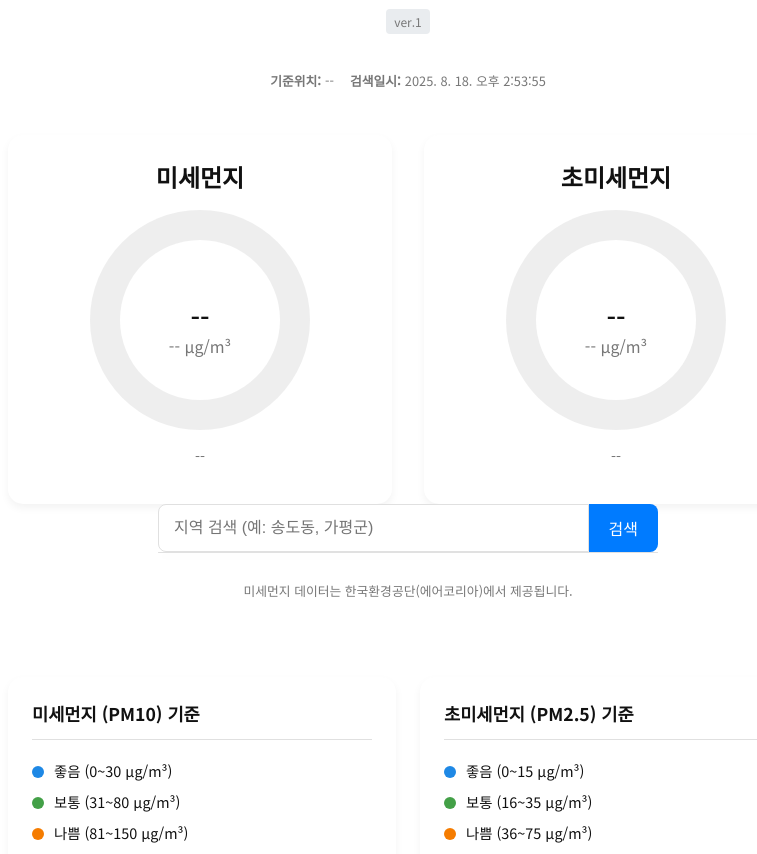
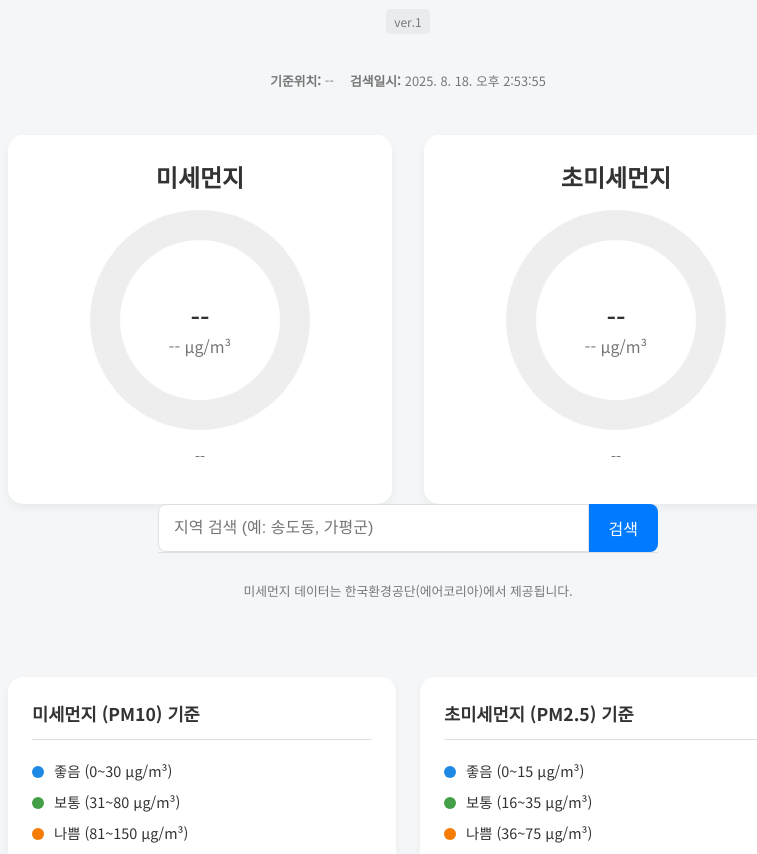
Before and after one commit to maenglion/hudadak-front, a plain HTML site: page index.html in a window 1280 px wide. Shown: the part 93-947 px from the top of the page, without its empty margins (232-989 px from the left). Drawn offline with Linux system fonts and the light colour scheme; a web font is replaced by a local one.

Commit message:
Update styles.css

```diff
--- a/styles.css
+++ b/styles.css
@@ -12,23 +12,35 @@
 @property --gauge-color { syntax: '<color>'; inherits: false; initial-value: #eee; }
 
 :root {
-  /* ※ 진짜 동작하는 속성 */
-  color-scheme: light;
-
-  /* 테마 변수 (디자인용) */
+  /* 라이트 모드 기본 색상 변수 */
   --background-color: #f4f6f8;
   --card-color: #ffffff;
-  --text-color: #333333;
-  --light-text-color: #777777;
+  --text-color: #333;
+  --light-text-color: #777;
   --border-color: #e0e0e0;
   --primary-color: #007bff;
   --shadow: 0 4px 8px rgba(0, 0, 0, 0.05);
+  --gauge-wheel-bg: #eee; /* 라이트 모드 게이지 배경색 */
+}
+
+/* 다크 모드 색상 변수 정의 */
+@media (prefers-color-scheme: dark) {
+  :root {
+    --background-color: #121212;
+    --card-color: #1e1e1e;
+    --text-color: #e0e0e0;
+    --light-text-color: #9e9e9e;
+    --border-color: #424242;
+    --primary-color: #4dabf7;
+    --shadow: 0 4px 8px rgba(0, 0, 0, 0.2);
+    --gauge-wheel-bg: #424242; /* 다크 모드 게이지 배경색 (연한 회색) */
+  }
 }
 
 body {
   font-family: 'Noto Sans KR', sans-serif;
-  background: #ffffff !important;
-  color: #111111 !important;
+  background-color: var(--background-color); /* 변수 사용으로 변경 */
+  color: var(--text-color); /* 변수 사용으로 변경 */
   margin: 0;
   padding: 20px;
   display: flex;
@@ -84,10 +96,21 @@ header h1 {
 
 #gauges { display: flex; justify-content: center; gap: 2rem; width: 100%; max-width: 800px; flex-wrap: wrap; }
 .gauge-container { background-color: var(--card-color); border-radius: 15px; padding: 1.5rem; text-align: center; box-shadow: var(--shadow); flex: 1; min-width: 300px; display: flex; flex-direction: column; align-items: center; }
-.gauge-container h2 { margin-top: 0; font-weight: 700; font-size: 1.5rem; margin-bottom: 1rem; }
+.gauge-container h2 { margin-top: 0; font-weight: 700; font-size: 1.5rem; margin-bottom: 1rem; color: var(--text-color);}
 .gauge-wrapper { position: relative; width: 220px; height: 220px; margin: 0 auto; }
 .gauge-wheel, .gauge-hole { position: absolute; top: 50%; left: 50%; transform: translate(-50%, -50%); }
-.gauge-wheel { width: 100%; height: 100%; border-radius: 50%; background: conic-gradient(var(--gauge-color) var(--angle), #eee var(--angle)); transition: --angle 1s ease-out, --gauge-color 0.5s ease; }
+
+/* --- 다크 모드 수정 부분 --- */
+.gauge-wheel {
+  width: 100%;
+  height: 100%;
+  border-radius: 50%;
+  /* 게이지 배경을 변수로 처리하고, 미세먼지 농도 색상은 투명도 없이 그대로 표시 */
+  background: conic-gradient(var(--gauge-color) var(--angle), var(--gauge-wheel-bg) var(--angle));
+  transition: --angle 1s ease-out, --gauge-color 0.5s ease;
+}
+/* --- 수정 끝 --- */
+
 .gauge-hole { width: 160px; height: 160px; background: var(--card-color); border-radius: 50%; display: flex; flex-direction: column; justify-content: center; align-items: center; }
 .gauge-status {
   font-family: 'ONE-Mobile-Title', sans-serif; /* 폰트 적용 */
@@ -128,13 +151,13 @@ header h1 {
 
 .error-message { display: none; width: 100%; max-width: 800px; padding: 1rem; margin: -1rem 0 1.5rem 0; background-color: #FFF3CD; color: #856404; border: 1px solid #FFEEBA; border-radius: 8px; text-align: center; box-sizing: border-box; }
 #search { position: relative; width: 100%; max-width: 500px; display: flex; margin: 0; }
-#place { flex-grow: 1; padding: 12px 15px; border: 1px solid var(--border-color); border-radius: 8px 0 0 8px; font-size: 1rem; }
+#place { flex-grow: 1; padding: 12px 15px; border: 1px solid var(--border-color); border-radius: 8px 0 0 8px; font-size: 1rem; background-color: var(--card-color); color: var(--text-color); }
 #place:focus { outline: none; border-color: var(--primary-color); box-shadow: 0 0 0 2px rgba(0, 123, 255, 0.2); }
 #searchBtn { padding: 12px 20px; border: none; background-color: var(--primary-color); color: white; font-size: 1rem; cursor: pointer; border-radius: 0 8px 8px 0; transition: background-color 0.2s; }
 #searchBtn:hover { background-color: #0056b3; }
 #suggestions { list-style: none; margin: 0; padding: 0; position: absolute; top: 100%; left: 0; right: 0; background: var(--card-color); border: 1px solid var(--border-color); border-top: none; border-radius: 0 0 8px 8px; z-index: 10; box-shadow: var(--shadow); }
 #suggestions li { padding: 12px 15px; cursor: pointer; }
-#suggestions li:hover { background-color: #f0f0f0; }
+#suggestions li:hover { background-color: var(--background-color); }
 
 .post-search-area {
   width: 100%;
@@ -166,7 +189,6 @@ header h1 {
 .share-result-btn:hover { background-color: #5a6268; }
 .share-result-btn svg { width: 16px; height: 16px; }
 
-/* --- 수정된 부분 --- */
 #criteria {
   width: 100%;
   max-width: 800px;
@@ -194,10 +216,9 @@ header h1 {
   margin: 0;
 }
 .criteria-card li {
-  padding: 0.3rem 0; /* 상하 간격 줄임 */
-  font-size: 0.9rem;   /* 폰트 크기 살짝 줄임 */
+  padding: 0.3rem 0;
+  font-size: 0.9rem;
 }
-/* --- 수정 끝 --- */
 
 .color-indicator { display: inline-block; width: 12px; height: 12px; border-radius: 50%; margin-right: 10px; vertical-align: middle; position: relative; top: -1px; }
 .color-indicator.good { background-color: #1E88E5; }
@@ -299,12 +320,10 @@ footer p {
   .gauge-value { font-size: 1rem; }
   .link-boxes-container { flex-direction: column; }
 
-  /* --- 반응형 수정 --- */
   #criteria {
     grid-template-columns: 1fr;
     gap: 1rem;
   }
-  /* --- 수정 끝 --- */
 
   .privacy-policy-container {
     padding: 1.5rem;
```
